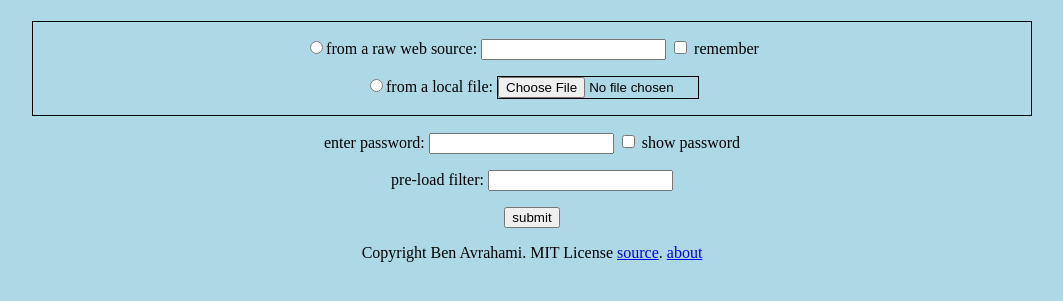
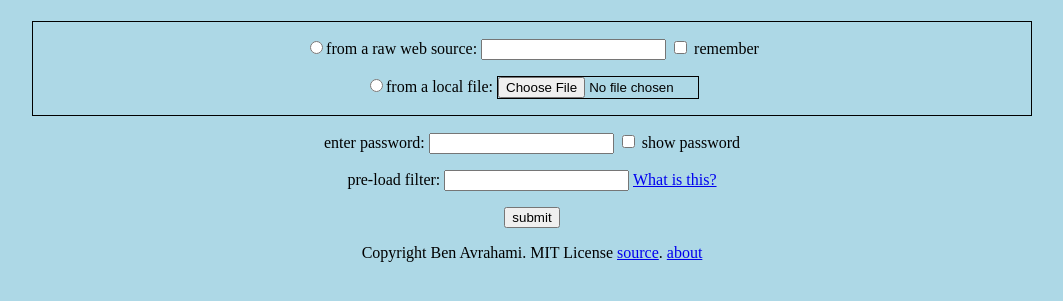
Before and after one commit to bentheiii/mystic, a Python web app: template mysticweb/templates/input.html in a window 1280 px wide. Shown: the part 92-393 px from the top of the page, without its empty margins (108-1171 px from the left). Run offline with Jinja, Linux system fonts and the light colour scheme; the template is opened without the code that fills it, so the values that code supplies are empty.

Commit message:
added what is this (to pre-load filter)

```diff
--- a/mysticweb/routes.py
+++ b/mysticweb/routes.py
@@ -37,7 +37,7 @@ def process_input(raw_source, password, pre_load_filter):
 
         if pre_load_filter:
             d = ((k, str(v)) for (k, v) in mystic.items() if
-                 fuzzy_in(pre_load_filter, k))  # todo smarter filtering (in js too)
+                 fuzzy_in(pre_load_filter, k))
         else:
             d = ((k, str(v)) for (k, v) in mystic.items())
         d = list(d)
@@ -51,7 +51,7 @@ def main():
     c_url = request.cookies.get('url_rem', '')
 
     if request.method == 'POST':
-        if request.form.get('source_kind') == 'url':  # todo remember
+        if request.form.get('source_kind') == 'url':
             url = request.form.get('url')
             if request.form.get('url_remember'):
                 rem_url = url
--- a/mysticweb/templates/input.html
+++ b/mysticweb/templates/input.html
@@ -38,12 +38,26 @@
         }
     }
 
+    function set_what_is_this(display){
+        let what_is_this_a = document.getElementById('what_is_this_a');
+        if (display){
+            what_is_this_a.innerHTML = "<br\>This filter will be applied before the result is returned. This saves on bandwidth, but you won't be able to look up entries that don't match this filter.";
+        }
+        else{
+            what_is_this_a.innerHTML = "What is this?";
+        }
+        what_is_this_a.onclick = function () {
+            set_what_is_this(!display);
+        };
+    }
+
     onload = function () {
         {% if url %}
         document.getElementById('url_input').value = "{{url|safe}}";
         document.getElementById('src_url_rb').checked = true;
         document.getElementById('url_remember_cb').checked = true;
         {% endif %}
+        set_what_is_this(false);
     };
 
 </script>
@@ -69,7 +83,8 @@ Enter Input
     <label><input type="checkbox"
                   id="pw_showhide_checkbox"
                   onclick="toggle_showhide()"> show password</label></p>
-    <p>pre-load filter: <label><input name="pre_load_filter" type="text"></label></p> <!--todo what is this-->
+    <p>pre-load filter: <label><input name="pre_load_filter" type="text"></label>
+        <a href="javascript:void(0);" id="what_is_this_a"></a></p>
     <p>
         <input type=submit value=submit>
     </p>
```
